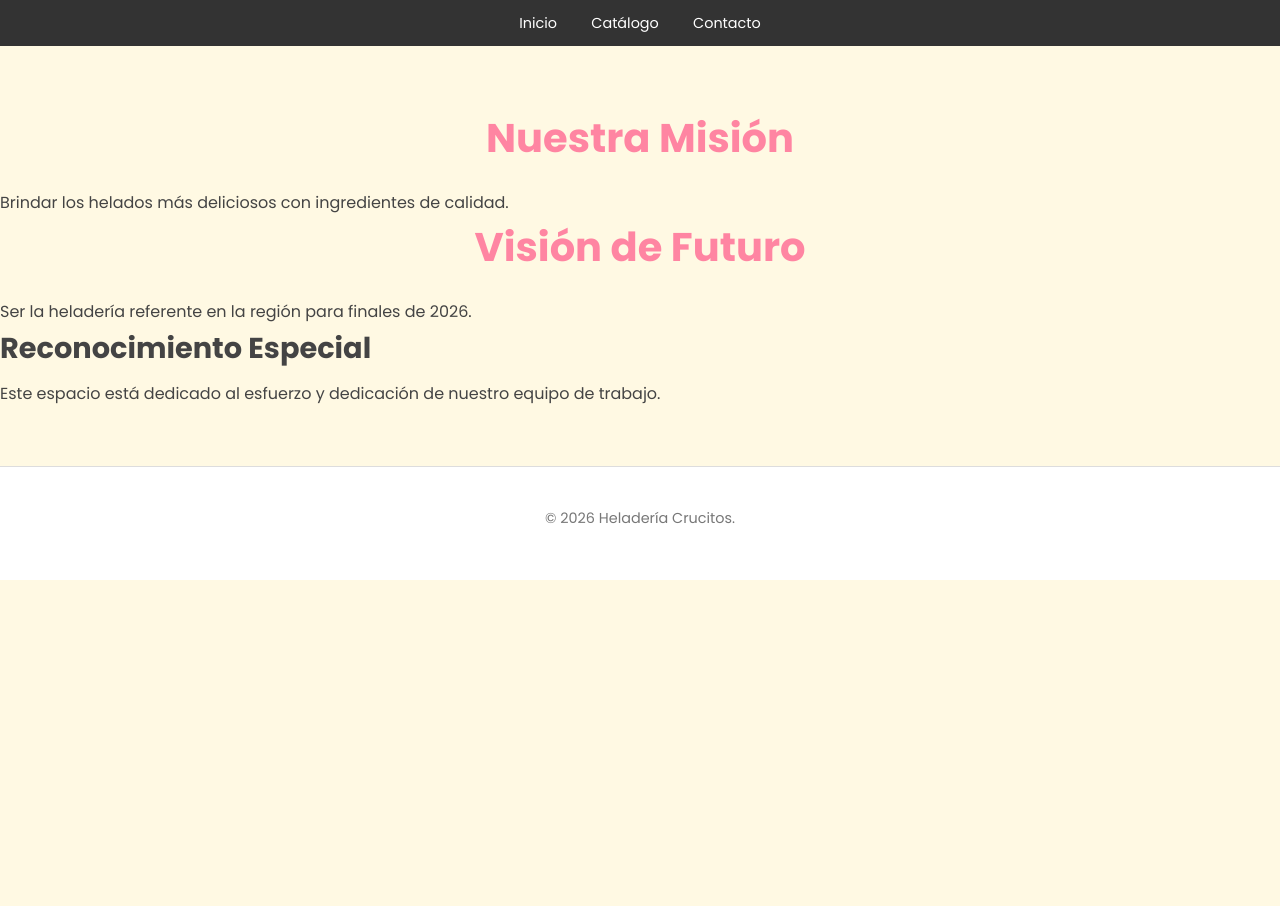
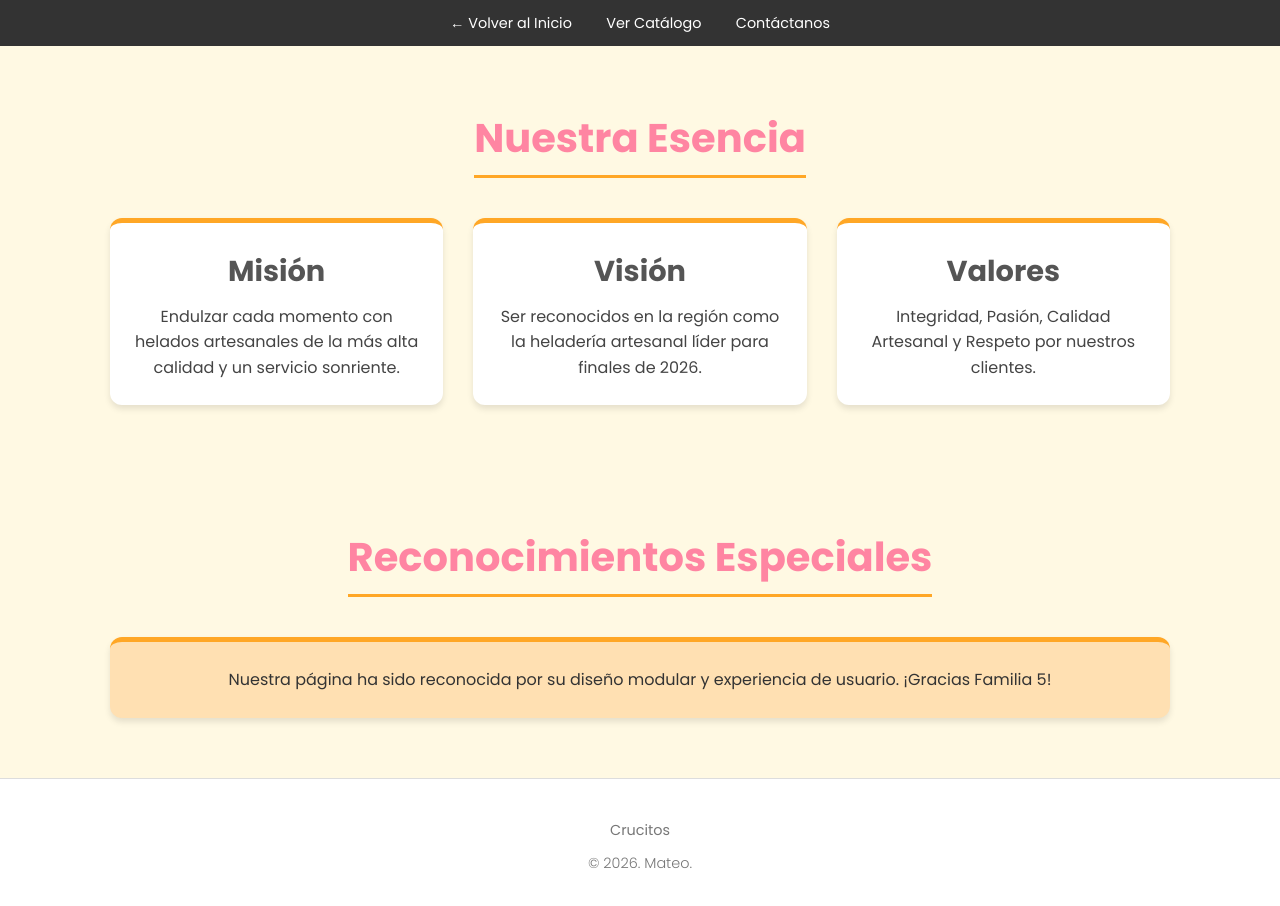
Before and after one commit to Mat131929/heladeriacrucitos, a plain HTML site: page nosotros.html in a window 1280 px wide. Before the commit the page ends 800 px from the top, so only its background shows below. Drawn offline with Linux system fonts and the light colour scheme.

Commit message:
Revamp 'nosotros.html' with new content and styles
Updated the structure and content of the 'nosotros.html' file, including new sections for company values and special recognitions.

```diff
--- a/nosotros.html
+++ b/nosotros.html
@@ -2,34 +2,61 @@
 <html lang="es">
 <head>
     <meta charset="UTF-8">
-    <title>Nosotros - Heladería Crucitos</title>
+    <meta name="viewport" content="width=device-width, initial-scale=1.0">
+    <title>Nosotros - Heladería Crucitos V2</title>
     <link rel="stylesheet" href="style.css">
+    <style>
+        /* Estilos específicos para Nosotros (Color de image_0.png) */
+        h2 { border-bottom: 3px solid var(--secondary-orange); display: inline-block; padding-bottom: 5px; margin-bottom: 40px;}
+        .valores-section { text-align: center; }
+        .reconocimientos { background-color: #ffe0b2; color: #333;}
+        .card { border-top: 5px solid var(--secondary-orange); }
+    </style>
 </head>
 <body>
-    <!-- Banner superior para navegación (Excepto Index) -->
+    <!-- Banner de navegación superior (Nota de image_0.png) -->
     <nav class="banner-nav">
-        <a href="index.html">Inicio</a>
-        <a href="catalogo.html">Catálogo</a>
-        <a href="contacto.html">Contacto</a>
+        <div class="container">
+            <a href="index.html">← Volver al Inicio</a>
+            <a href="catalogo.html">Ver Catálogo</a>
+            <a href="contacto.html">Contáctanos</a>
+        </div>
     </nav>
 
-    <section id="valores">
-        <!-- Sección de Mateo: Misión, Visión y Objetivos -->
-        <h2>Nuestra Misión</h2>
-        <p>Brindar los helados más deliciosos con ingredientes de calidad.</p>
+    <main class="container">
+        <!-- Sección de Mateo: Valores de la Empresa -->
+        <section class="valores-section">
+            <h2>Nuestra Esencia</h2>
+            <div class="card-grid">
+                <div class="card">
+                    <h3 class="card-title">Misión</h3>
+                    <p>Endulzar cada momento con helados artesanales de la más alta calidad y un servicio sonriente.</p>
+                </div>
+                <div class="card">
+                    <h3 class="card-title">Visión</h3>
+                    <p>Ser reconocidos en la región como la heladería artesanal líder para finales de 2026.</p>
+                </div>
+                <div class="card">
+                    <h3 class="card-title">Valores</h3>
+                    <p>Integridad, Pasión, Calidad Artesanal y Respeto por nuestros clientes.</p>
+                </div>
+            </div>
+        </section>
 
-        <h2>Visión de Futuro</h2>
-        <p>Ser la heladería referente en la región para finales de 2026.</p>
-
-        <!-- Apartado de reconocimiento del trabajo -->
-        <div class="reconocimientos">
-            <h3>Reconocimiento Especial</h3>
-            <p>Este espacio está dedicado al esfuerzo y dedicación de nuestro equipo de trabajo.</p>
-        </div>
-    </section>
+        <!-- Apartado secreto/especial de reconocimiento -->
+        <section class="valores-section">
+            <h2>Reconocimientos Especiales</h2>
+            <div class="card reconocimientos">
+                <p>Nuestra página ha sido reconocida por su diseño modular y experiencia de usuario. ¡Gracias Familia 5!</p>
+            </div>
+        </section>
+    </main>
 
     <footer>
-        <p>&copy; 2026 Heladería Crucitos.</p>
+        <div class="container">
+            <p>Crucitos</p>
+            <p class="team-credits">© 2026. Mateo.</p>
+        </div>
     </footer>
 </body>
 </html>
```
